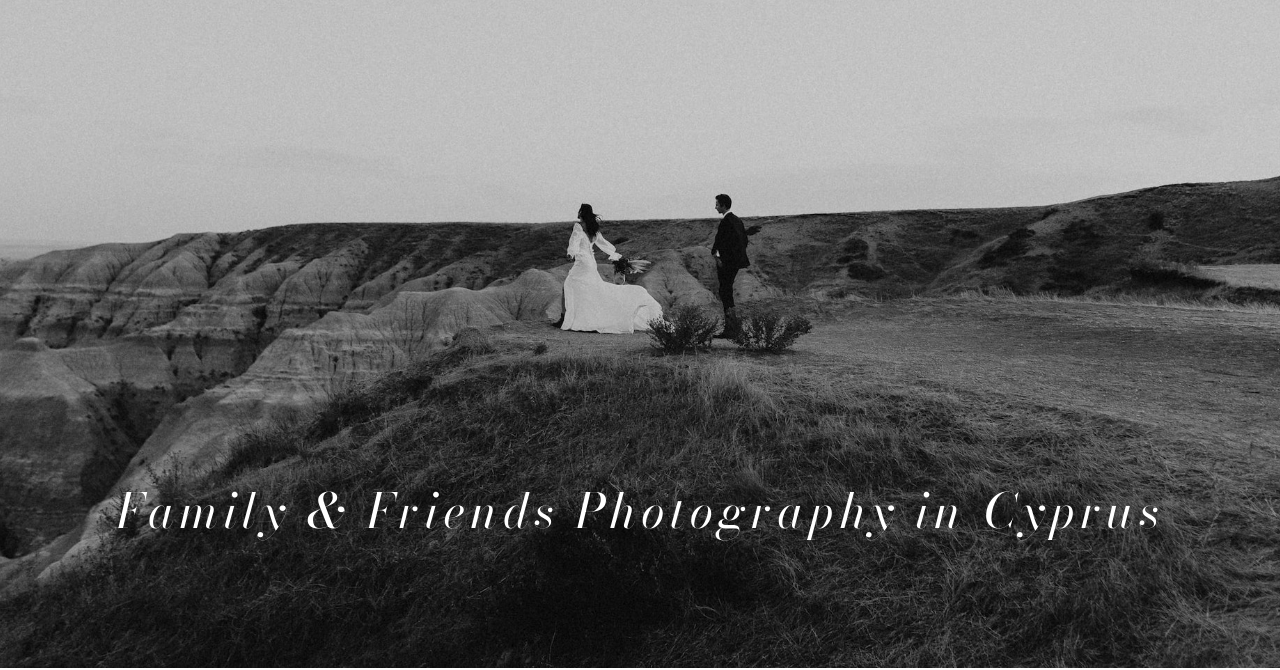
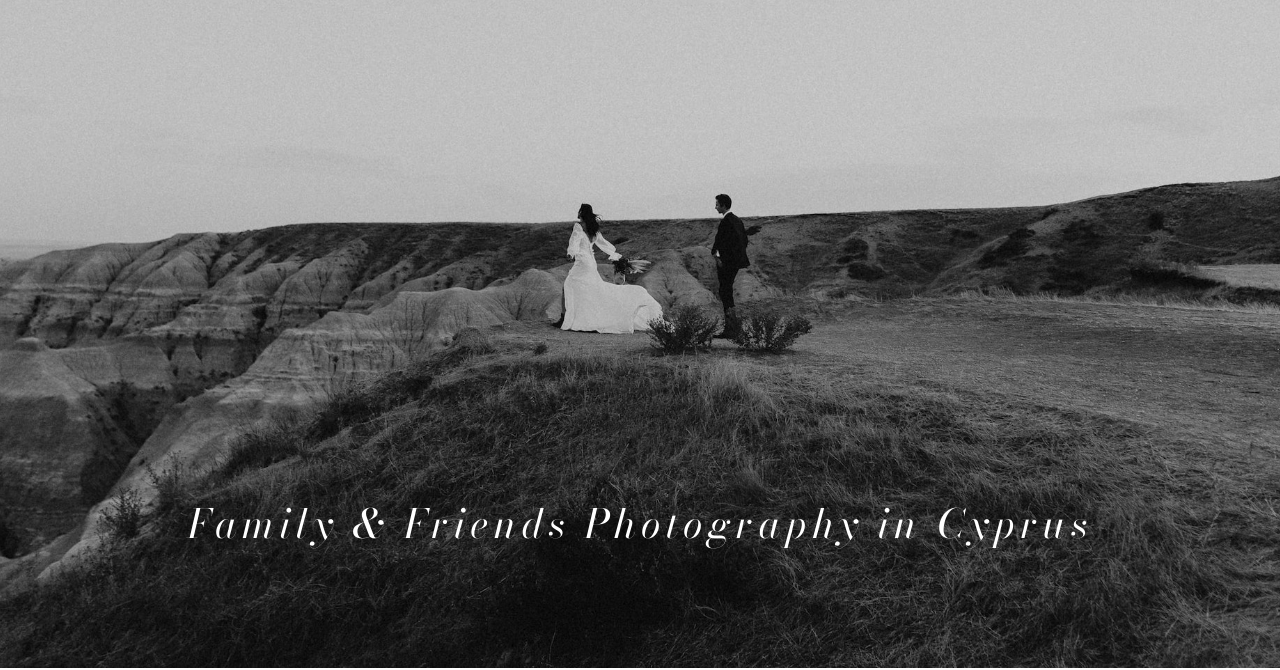
Before and after one commit to leomendezhk/yana-website, a plain HTML site: page index.html in a window 1280 px wide. Shown: the part 132-802 px from the top of the page. Drawn offline with nearby package versions, Linux system fonts and the light colour scheme; files whose address does not match are found by name.

Commit message:
font header text

```diff
--- a/styles/style.css
+++ b/styles/style.css
@@ -214,7 +214,7 @@ body {
 }
 
 .header-text {
-  font-size: 4.8rem;
+  font-size: 4rem;
   font-weight: 400;
   font-style: italic;
   letter-spacing: 0.5rem;
```
